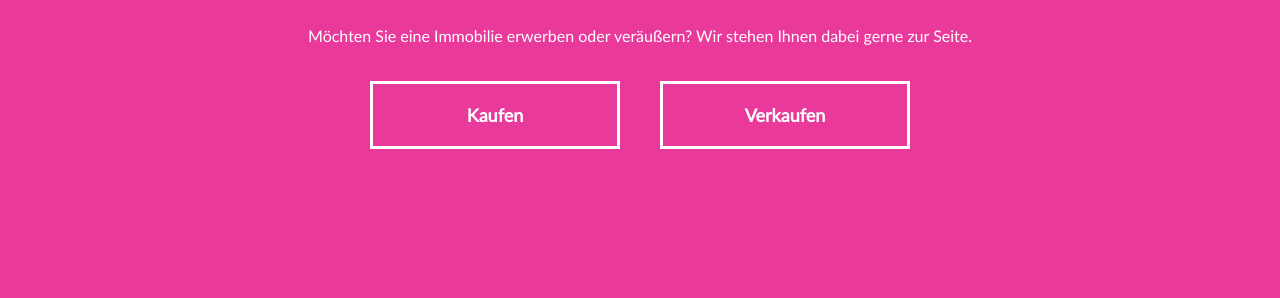
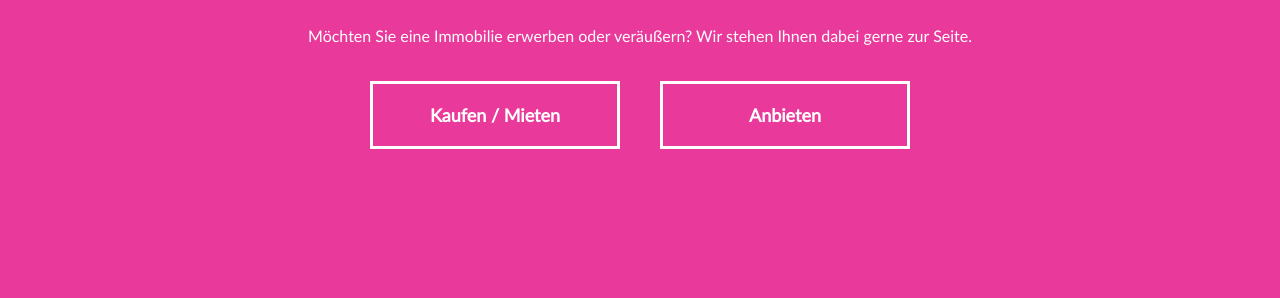
Before and after one commit to bakirnetwork/bakirimmobilien_de, a Jekyll site: the page built from index.html, in a window 1280 px wide. Shown: the part 387-685 px from the top of the page. Built offline with Jekyll 4.4.1, drawn with Linux system fonts in a browser that asks for light colours.

Commit message:
Startseite Buttons angepasst

```diff
--- a/index.html
+++ b/index.html
@@ -7,8 +7,8 @@ layout: default
 		<h2>Immobilien sind unsere Leidenschaft.</h2>
 		<p>Möchten Sie eine Immobilie erwerben oder veräußern? Wir stehen Ihnen dabei gerne zur Seite.</p>
 		<div class="row" style="width: 60%;">
-			<div class="col span-6"><a class="btn btn--white" href="/immobilienangebote/">Kaufen</a></div>
-			<div class="col span-6"><a class="btn btn--white" href="http://www.bakirimmobilien.de/index.php/kontaktformular">Verkaufen</a></div>
+			<div class="col span-6"><a class="btn btn--white" href="/immobilienangebote/">Kaufen / Mieten</a></div>
+			<div class="col span-6"><a class="btn btn--white" href="http://www.bakirimmobilien.de/index.php/kontaktformular">Anbieten</a></div>
 		</div>
 	</div>
 </div>
```
